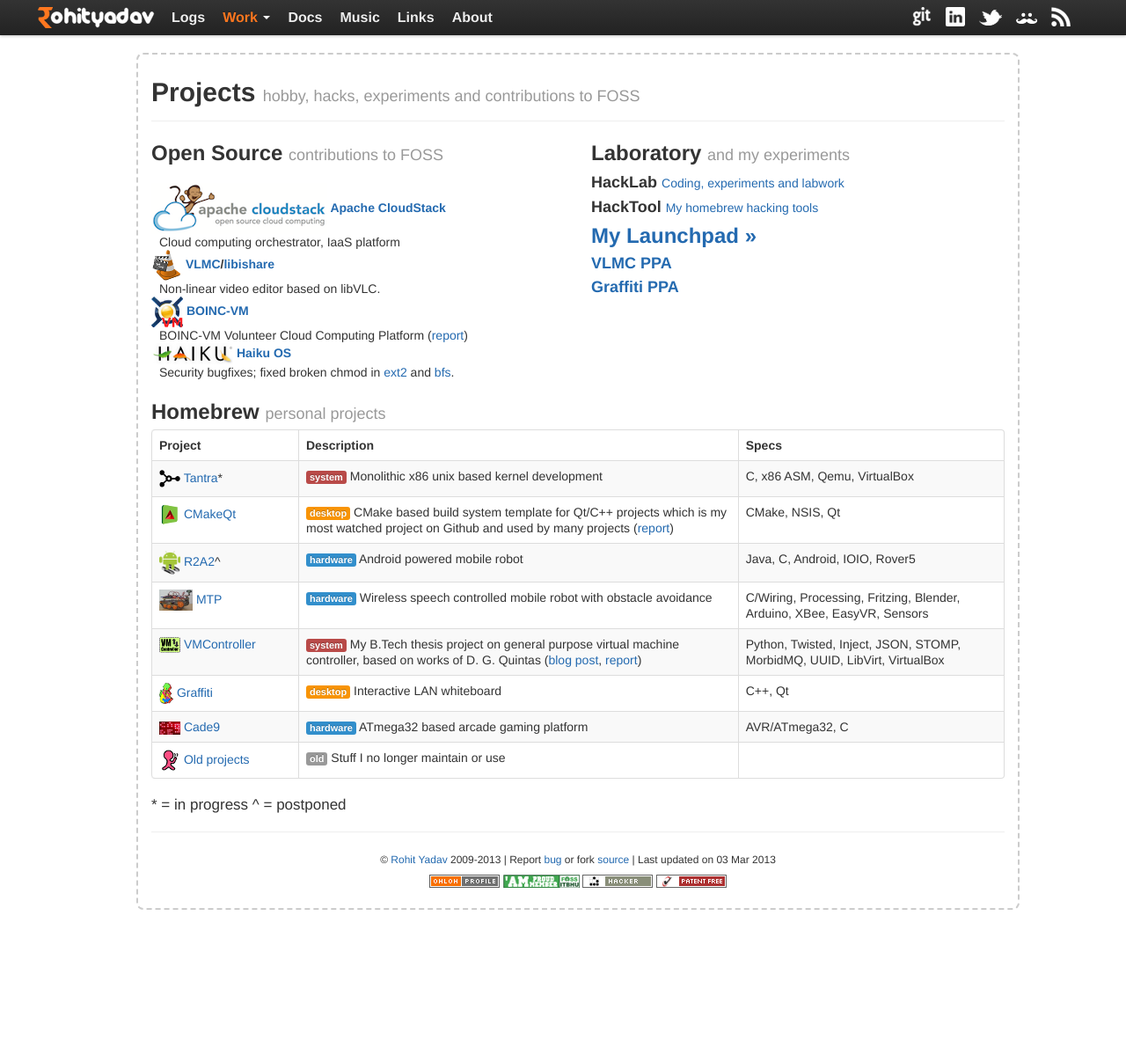
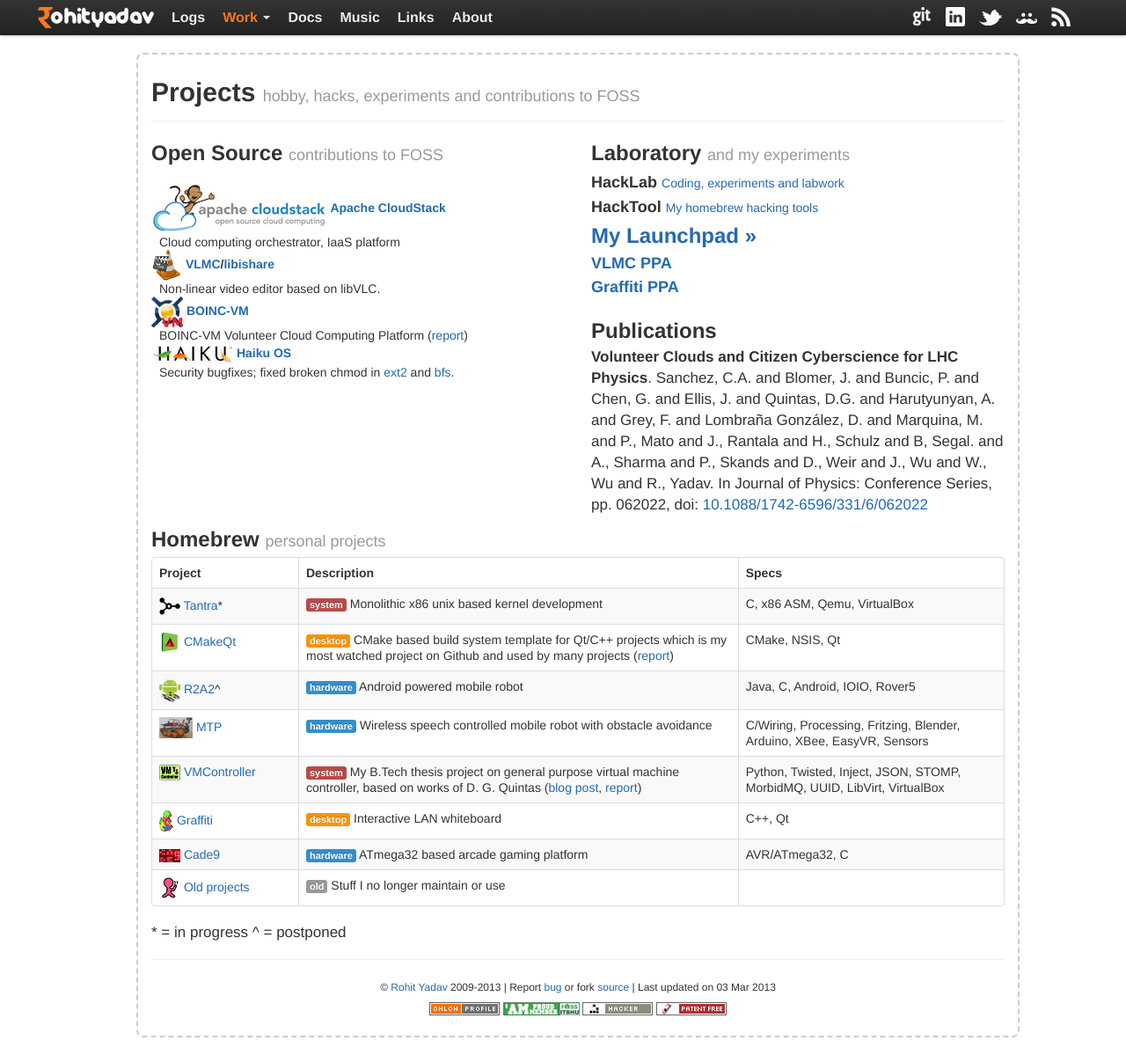
Before and after one commit to rohityadavcloud/rohityadavcloud.github.io, a Jekyll site: the page built from projects/index.markdown, in a window 1280 px wide and 1199 px high. Shown: the whole window at 88% size. Built offline with Jekyll 4.4.1, drawn with Linux system fonts in a browser that asks for light colours; Markdown is read by kramdown in place of the engine named in the settings.

Commit message:
bhaisaab wrote a paper :)
Signed-off-by: Rohit Yadav <bhaisaab@apache.org>

```diff
--- a/projects/index.markdown
+++ b/projects/index.markdown
@@ -29,6 +29,9 @@
     <h2><a href="https://launchpad.net/~rohityadav/">My Launchpad »</a></h2>
     <h3><a href="https://launchpad.net/~rohityadav/+archive/vlmc">VLMC PPA</a></h3>
     <h3><a href="https://launchpad.net/~rohityadav/+archive/graffiti">Graffiti PPA</a></h3>
+    <br/>
+    <h2>Publications</h2>
+    <p><b>Volunteer Clouds and Citizen Cyberscience for LHC Physics</b>. Sanchez, C.A. and Blomer, J. and Buncic, P. and Chen, G. and Ellis, J. and Quintas, D.G. and Harutyunyan, A. and Grey, F. and Lombraña González, D. and Marquina, M. and P., Mato and J., Rantala and H., Schulz and B, Segal. and A., Sharma and P., Skands and D., Weir and J., Wu and W., Wu and R., Yadav. In Journal of Physics: Conference Series, pp. 062022, doi: <a href="http://dx.doi.org/10.1088/1742-6596/331/6/062022">10.1088/1742-6596/331/6/062022</a></p>
   </div>
 </div>
 
```
